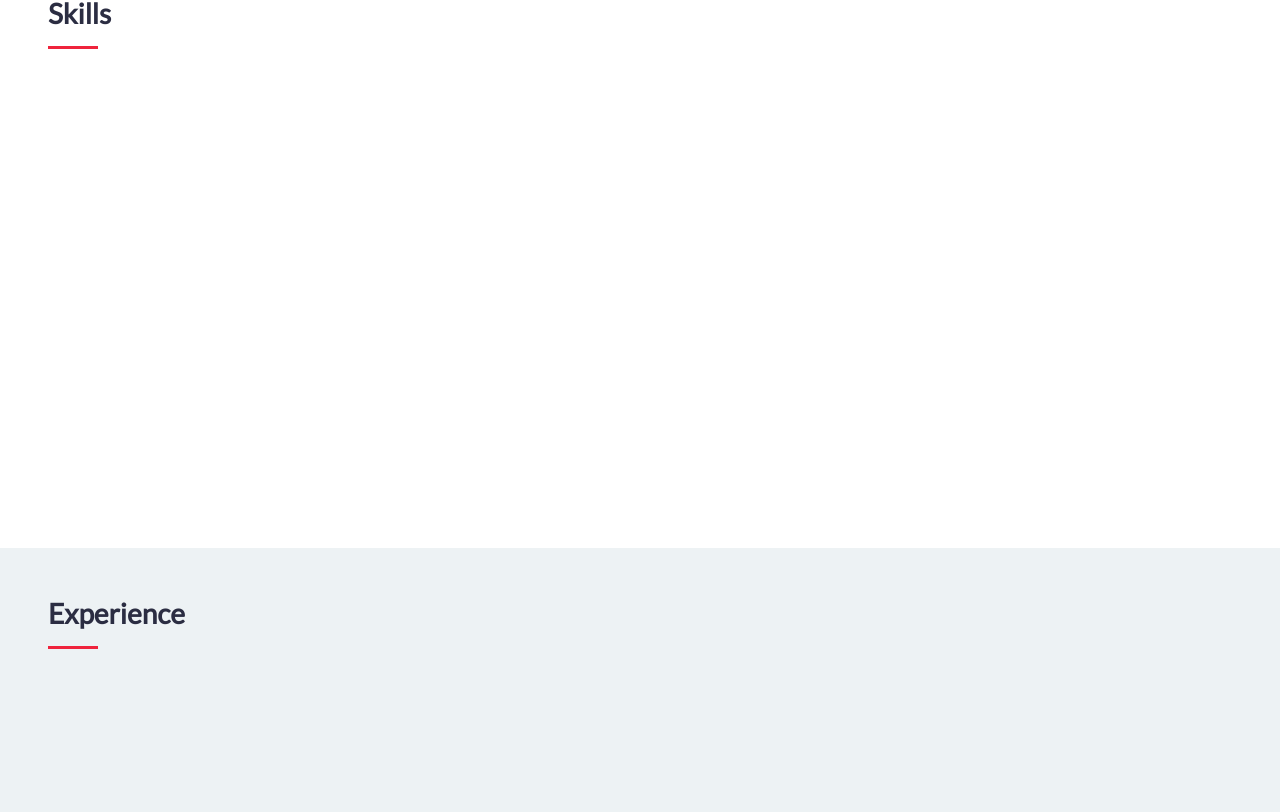
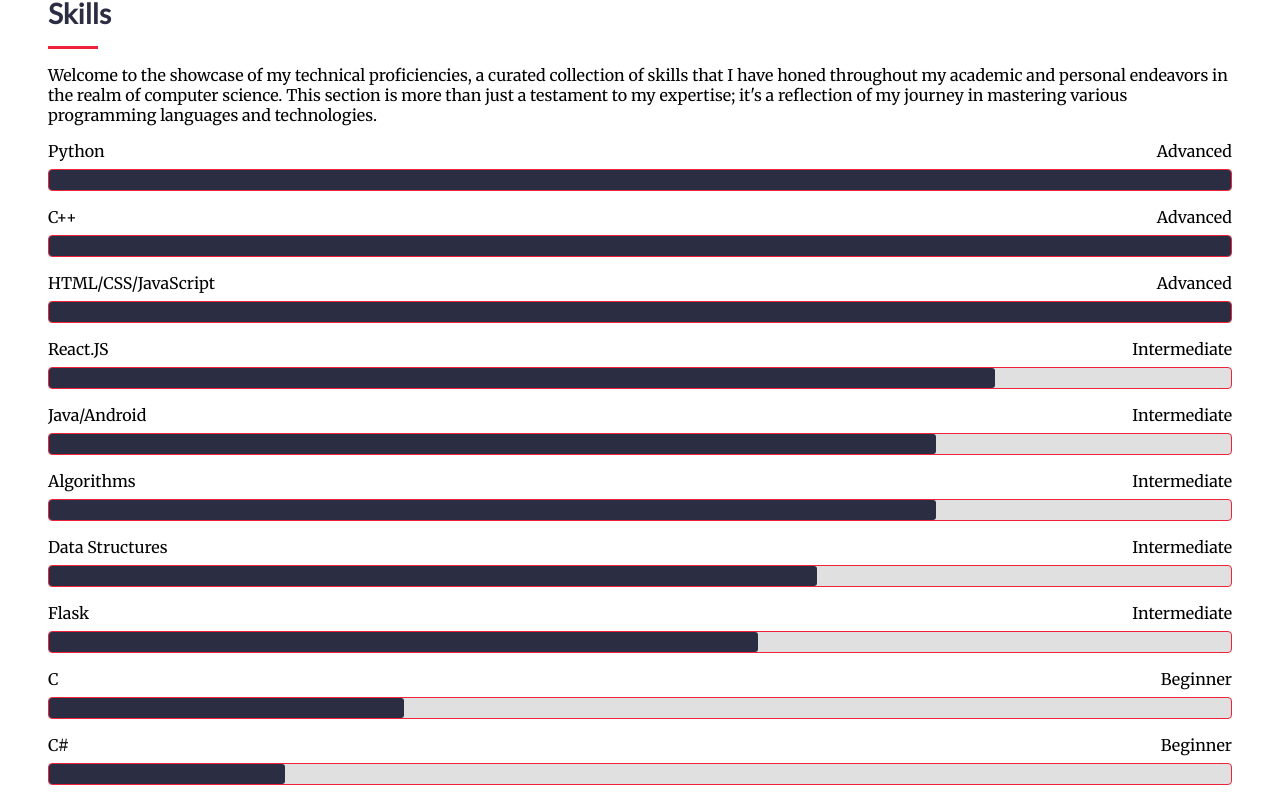
Before and after one commit to holscherj/portfolio, a React (Create React App) app in the folder user-interface/: page / in a window 1280 px wide. Shown: the part 1768-2580 px from the top of the page. Built offline with nearby package versions, Linux system fonts and the light colour scheme.

Commit message:
Skills section completed

```diff
--- a/user-interface/src/App.css
+++ b/user-interface/src/App.css
@@ -157,6 +157,41 @@
   background-color: var(--neutral-bg);
 }
 
+#skills-text {
+  margin-bottom: 1rem;
+  font-family: var(--secondary-font);
+}
+
+.progress-container {
+  margin-bottom: 1rem;
+}
+
+.skill-name {
+  display: flex;
+  flex-direction: row;
+  justify-content: space-between;
+  font-size: 1em;
+  margin-bottom: 0.5rem;
+}
+
+.progress-bar {
+  width: 100%;
+  background-color: #e0e0e0;
+  border: 1px solid var(--accent);
+  border-radius: 4px;
+}
+
+.progress {
+  height: 20px;
+  background-color: var(--primary-bg);
+  transition: width 0.5s;
+  border-radius: 3px;
+}
+
+.skill, .level {
+  font-family: var(--secondary-font);
+}
+
 /* experience subsection */
 
 
--- a/user-interface/src/App.js
+++ b/user-interface/src/App.js
@@ -113,6 +113,26 @@
       */}
       <section id="skills-container" className="subsection-container">
         <h3 className="subheading"> Skills </h3>
+        <p id="skills-text">
+          Welcome to the showcase of my technical proficiencies, a curated collection
+          of skills that I have honed throughout my academic and personal endeavors in
+          the realm of computer science. This section is more than just a testament to
+          my expertise; it's a reflection of my journey in mastering various programming
+          languages and technologies.
+        </p>
+        <div id="skill-bar-container">
+          <ProgressBar skill="Python" level="Advanced" percentage={100} />
+          <ProgressBar skill="C++" level="Advanced" percentage={100} />
+          <ProgressBar skill="HTML/CSS/JavaScript" level="Advanced" percentage={100} />
+          <ProgressBar skill="React.JS" level="Intermediate" percentage={80} />
+          <ProgressBar skill="Java/Android" level="Intermediate" percentage={75} />
+          <ProgressBar skill="Algorithms" level="Intermediate" percentage={75} />
+          <ProgressBar skill="Data Structures" level="Intermediate" percentage={65} />
+          <ProgressBar skill="Flask" level="Intermediate" percentage={60} />
+          <ProgressBar skill="C" level="Beginner" percentage={30} />
+          <ProgressBar skill="C#" level="Beginner" percentage={20} />
+
+        </div>
       </section>
 
       {/*
@@ -133,4 +153,26 @@
   );
 }
 
+/**
+ * Function for a reusable statis progress bar to represent
+ * my knowledge of various skills.
+ * @param {String} skill The name of the skill
+ * @param {String} level The knowledge level of the skill
+ * @param {Integer} percentage The integer percentage of my knowledge for the bar
+ * @returns
+ */
+const ProgressBar = ({ skill, level, percentage }) => {
+  return (
+    <div className="progress-container">
+      <div className="skill-name">
+        <p className="skill"> {skill} </p>
+        <p className="level"> {level} </p>
+      </div>
+      <div className="progress-bar">
+        <div className="progress" style={{ width: `${percentage}%` }}></div>
+      </div>
+    </div>
+  );
+};
+
 export default App;
```
